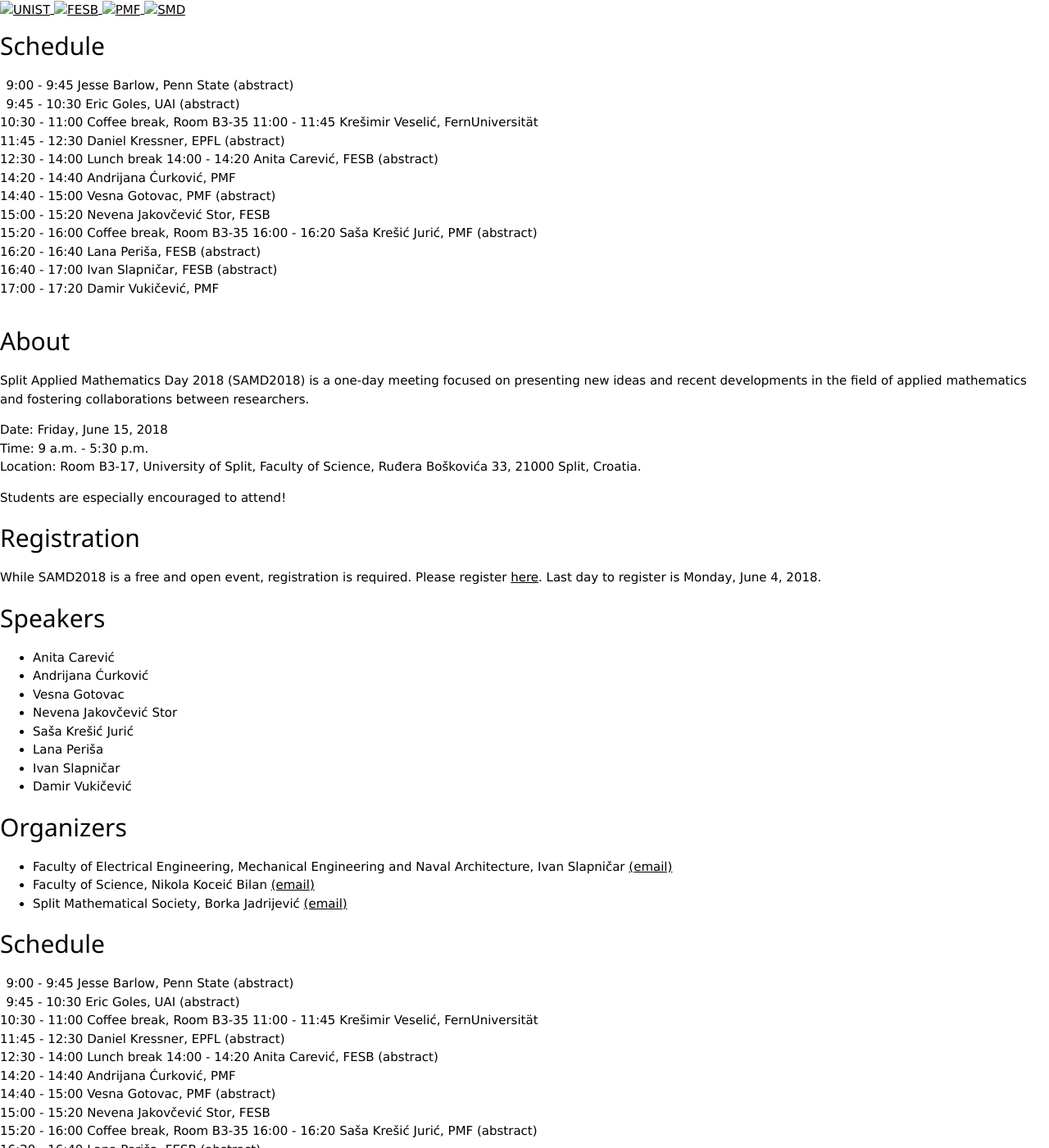
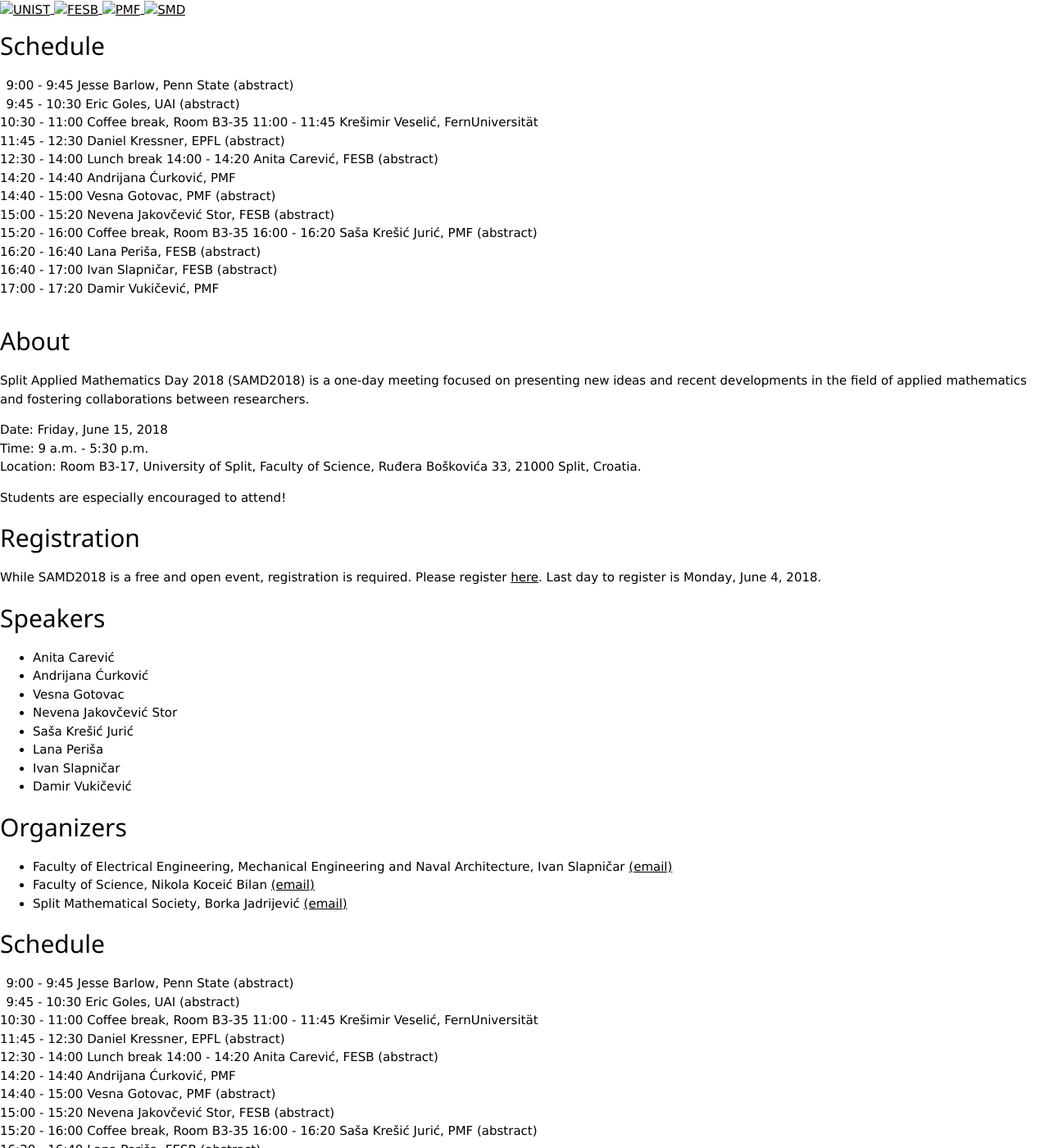
Before and after one commit to ivanslapnicar/SAMD2018, a Jekyll site: the page built from _posts/2018-05-03-schedule.markdown, in a window 1280 px wide and 1400 px high. Shown: the whole window at 82% size. Built offline with Jekyll 4.4.1, drawn with Linux system fonts in a browser that asks for light colours; nearby versions of some CDN libraries; library files that are not in the unit come from our copies; formulas are drawn with MathJax 3; some of the changed lines change nothing that is shown.

Commit message:
Jakovcevic Stor abstract

```diff
--- /dev/null
+++ b/_includes/NevenaJakovcevicStor.html
@@ -0,0 +1,20 @@
+<div id="NevenaJakovcevicStor" class="w3-modal">
+  <div class="w3-modal-content">
+    <div class="w3-container">
+      <span onclick="document.getElementById('NevenaJakovcevicStor').style.display='none'" class="w3-button w3-display-topright">&times;</span>
+
+<h3>Accurate computation of roots of real polynomials with real simple roots</h3>
+
+<p><i>Nevena Jakovcević Stor, FESB </i></p>
+
+<p>As showed in (Fiedler, 1990), any polynomial can be expressed as a characteristic polynomial of
+a complex symmetric arrowhead matrix. This expression is not unique. If the polynomial is real
+with only real distinct roots, the matrix can be chosen real. By using the algorithm for computing
+eigenvalues of the real symmetric arrowhead matrices we derive a new algorithm for computation
+of roots of such polynomials in $\mathcal{O}(n^2)$ operations. The algorithm computes each root to almost
+full accuracy. In some cases, the algorithm invokes extended precision routines, but only in the
+non-iterative part. The algorithm compares favorably to other method for polynomial root-finding,
+like MPSolve or Newton’s method. This is joint work with Ivan Slapničar.  </p>
+    </div>
+  </div>
+</div>
--- a/_layouts/default.html
+++ b/_layouts/default.html
@@ -25,6 +25,7 @@
  {% include AnitaCarevic.html %}
  {% include VesnaGotovac.html %}
  {% include SasaKresicJuric.html %}
+ {% include NevenaJakovcevicStor.html %}
  {% include LanaPerisa.html %}
  {% include IvanSlapnicar.html %}
  {% include footer.html %}
--- a/_posts/2018-05-03-schedule.markdown
+++ b/_posts/2018-05-03-schedule.markdown
@@ -15,7 +15,7 @@
 14:00 - 14:20 Anita Carević, FESB <a class="abstract" onclick="document.getElementById('AnitaCarevic').style.display='block'" >(abstract)</a>
 14:20 - 14:40 Andrijana Ćurković, PMF
 14:40 - 15:00 Vesna Gotovac, PMF <a class="abstract" onclick="document.getElementById('VesnaGotovac').style.display='block'" >(abstract)</a>
-15:00 - 15:20 Nevena Jakovčević Stor, FESB
+15:00 - 15:20 Nevena Jakovčević Stor, FESB  <a class="abstract" onclick="document.getElementById('NevenaJakovcevicStor').style.display='block'" >(abstract)</a>
 <span class="break">15:20 - 16:00 Coffee break, Room B3-35</span>
 16:00 - 16:20 Saša Krešić Jurić, PMF <a class="abstract" onclick="document.getElementById('SasaKresicJuric').style.display='block'" >(abstract)</a>
 16:20 - 16:40 Lana Periša, FESB  <a class="abstract" onclick="document.getElementById('LanaPerisa').style.display='block'" >(abstract)</a>
```
